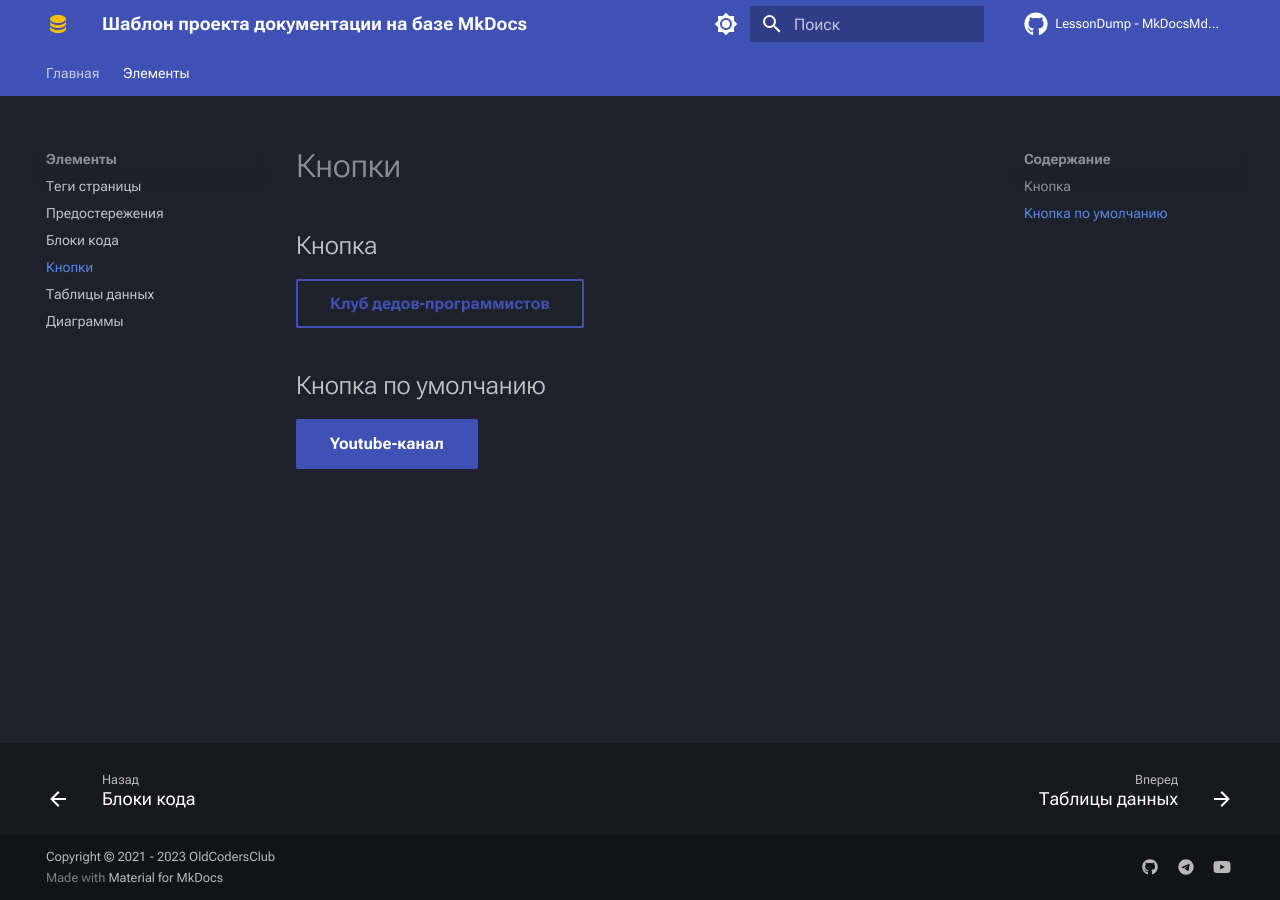
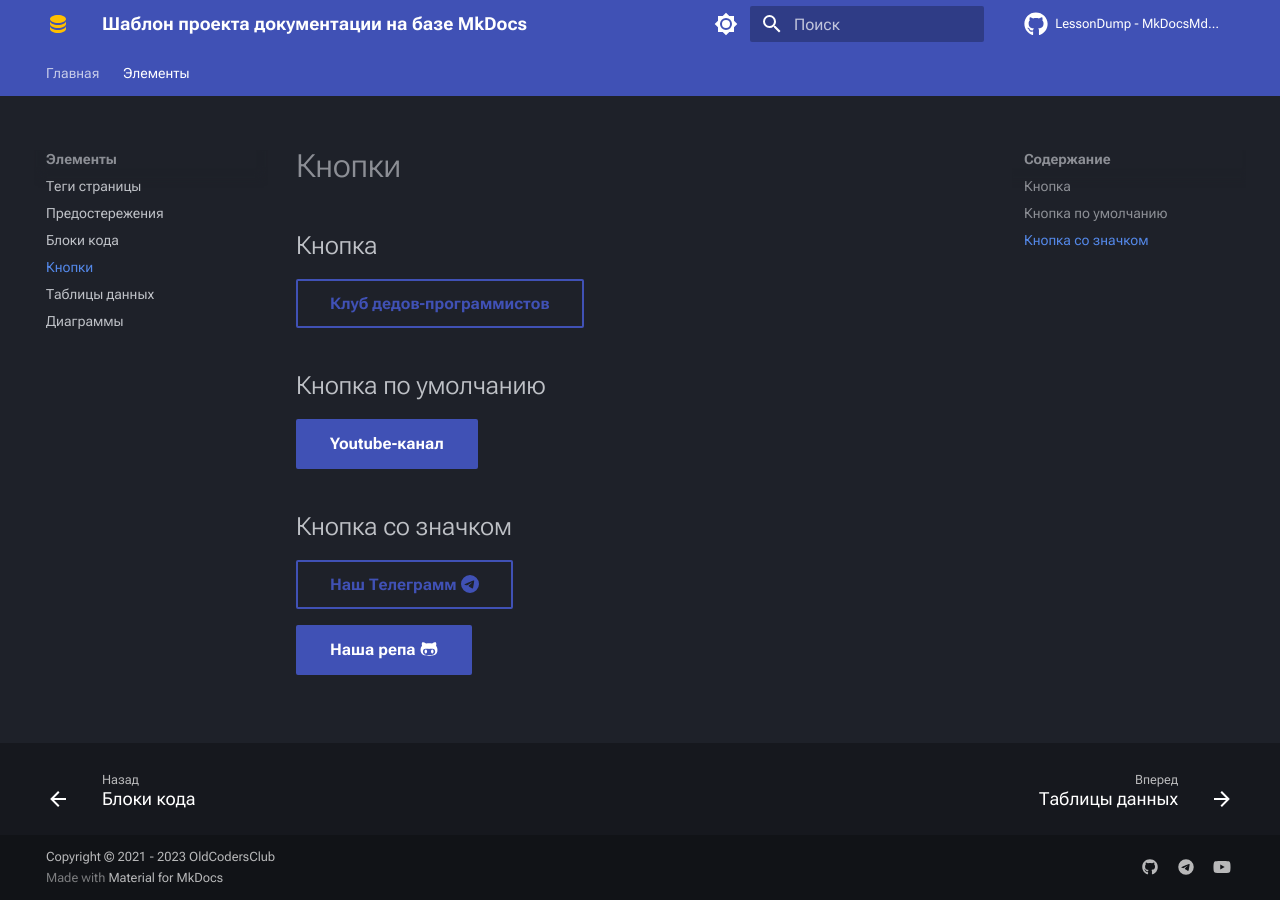
Before and after one commit to LessonDump/MkDocsMdTmpl, an MkDocs documentation site: the page built from docs/elements/buttons.md, in a window 1280 px wide. Built offline with MkDocs 1.6.1 and Material for MkDocs 9.7.7, drawn with Linux system fonts in a browser that asks for light colours; comment, search, counter and statistics services are not loaded.

Commit message:
fix(docs/elements): fix 'buttons.md'

```diff
--- a/docs/elements/buttons.md
+++ b/docs/elements/buttons.md
@@ -7,3 +7,9 @@
 ## Кнопка по умолчанию
 
 [Youtube-канал](https://www.youtube.com/@oldcoders/featured){ .md-button .md-button--primary }
+
+## Кнопка со значком
+
+[Наш Телеграмм :simple-telegram:](https://t.me/oldcodersclub){ .md-button }
+
+[Наша репа :fontawesome-brands-github-alt:](https://github.com/OldCodersClub){ .md-button .md-button--primary }
```
